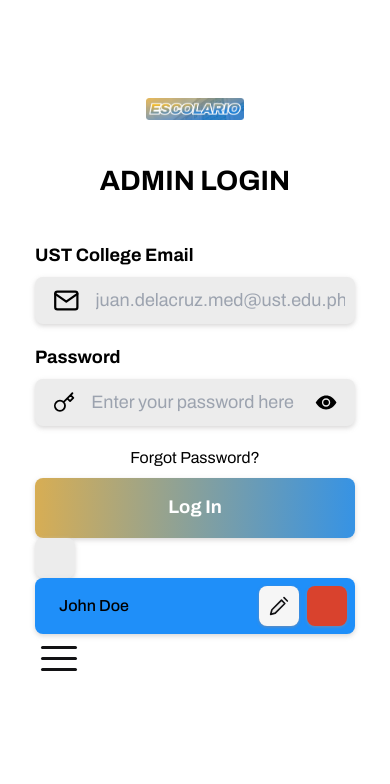
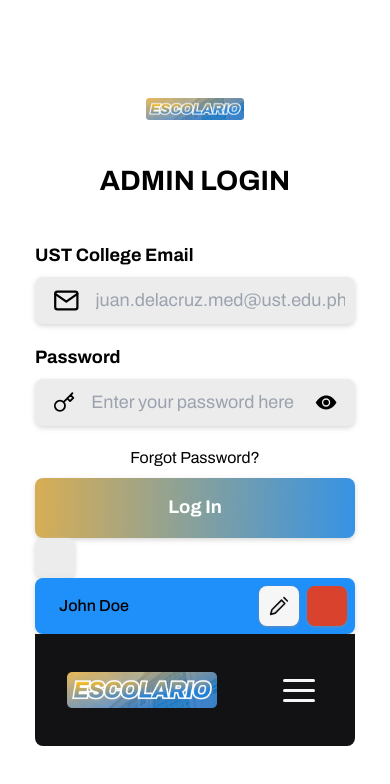
Before and after one commit to judgemongcal/se-becarios-cms, a React (Vite) app in the folder becarios-admin/: page /settings in a window 390 px wide. Shown: the top 784 px of the page. Built offline with nearby package versions, Linux system fonts and the light colour scheme; some icons are missing.

Commit message:
created Dashboard.jsx page & added NavBar components for different screen sizes

```diff
--- a/becarios-admin/src/components/global/NavBar.jsx
+++ b/becarios-admin/src/components/global/NavBar.jsx
@@ -11,7 +11,7 @@ import { NavLink } from 'react-router-dom';
 
 function NavBar() {
   return (
-    <nav className="bg-brand-black fixed hidden h-[100vh] flex-col items-center gap-[3.5rem] text-white md:w-[17.5rem] lg:flex">
+    <nav className="bg-brand-black fixed hidden h-[100vh] flex-col items-center gap-[3.5rem] text-white md:w-[20.5rem] lg:flex">
       <img
         src="./src/assets/org_logo.png"
         alt=""
--- a/becarios-admin/src/components/global/NavBarMobile.jsx
+++ b/becarios-admin/src/components/global/NavBarMobile.jsx
@@ -30,21 +30,29 @@ function NavBarMobile() {
 
   return (
     <div className="lg:hidden">
+      <div className="bg-brand-black rounded-b-8 flex flex-row items-center justify-between p-8">
+        <img
+          src="./src/assets/org_logo.png"
+          alt=""
+          className="w-[150px] "
+        />
         <Hamburger
           toggled={isOpen}
-        size={36}
+          size={32}
           toggle={setOpen}
-        color="#121214"
+          color="#f6f6f6"
           label="Show men"
           rounded
         />
+      </div>
+
       {isOpen && (
         <motion.div
           initial={{ opacity: 0 }}
           animate={{ opacity: 1 }}
           exit={{ opacity: 0 }}
           transition={{ duration: 0.2 }}
-          className="shadow-4xl bg-brand-black rounded-10 fixed left-0 right-0 top-[3.5rem] flex flex-col items-center gap-5 border-4 border-b-white/20 py-10 pt-10 text-[1rem] text-[#c9c9c9] md:text-[1.25rem]"
+          className="shadow-4xl bg-brand-black rounded-10 border-brand-black fixed left-0 right-0 top-[6.15rem] flex flex-col items-center gap-5 border-4 py-10 pt-10 text-[1rem] text-[#c9c9c9] md:text-[1.25rem]"
         >
           {/* DASHBOARD */}
           <NavLink
```
Lines whose indentation alone changed are shown as unchanged.
